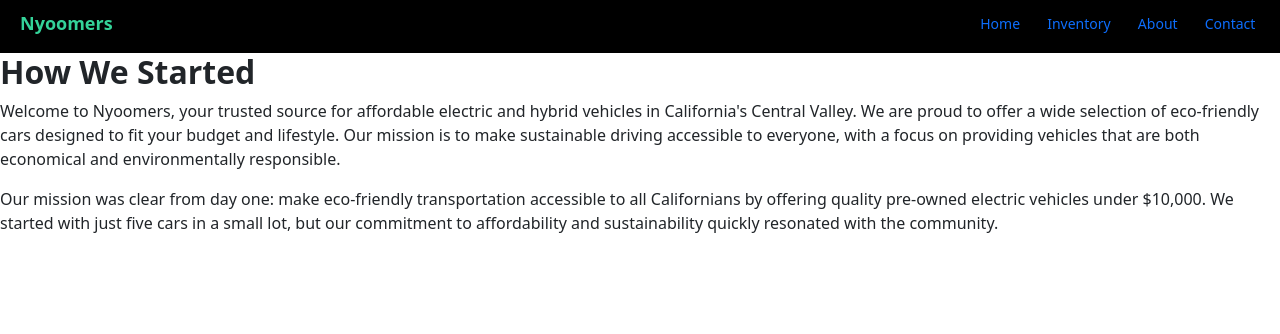
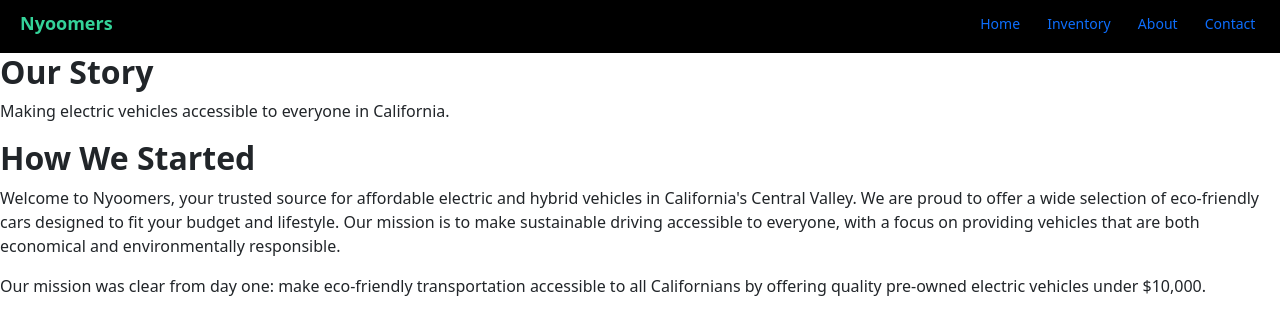
Before and after one commit to kimbencinas/Nyoomers, a React (Vite) app in the folder client/: page /about in a window 1280 px wide. Shown: the top 334 px of the page. Built offline with nearby package versions, Linux system fonts and the light colour scheme.

Commit message:
Added more to about page

```diff
--- a/client/src/pages/About.jsx
+++ b/client/src/pages/About.jsx
@@ -7,12 +7,15 @@ function About() {
       <Navbar />
       <div>
         <div>
+          <h2>Our Story</h2>
+          <p>Making electric vehicles accessible to everyone in California.</p>
           <h2>How We Started</h2>
           <p>Welcome to Nyoomers, your trusted source for affordable electric and hybrid vehicles in California's Central Valley. We are
             proud to offer a wide selection of eco-friendly cars designed to fit your budget and lifestyle. Our mission is to make
             sustainable driving accessible to everyone, with a focus on providing vehicles that are both economical and environmentally
             responsible.</p>
-          <p>Our mission was clear from day one: make eco-friendly transportation accessible to all Californians by offering quality pre-owned electric vehicles under $10,000. We started with just five cars in a small lot, but our commitment to affordability and sustainability quickly resonated with the community.</p>
+          <p>Our mission was clear from day one: make eco-friendly transportation accessible to all Californians by offering quality pre-owned
+            electric vehicles under $10,000. </p>
         </div>
       </div>
     </>
```
